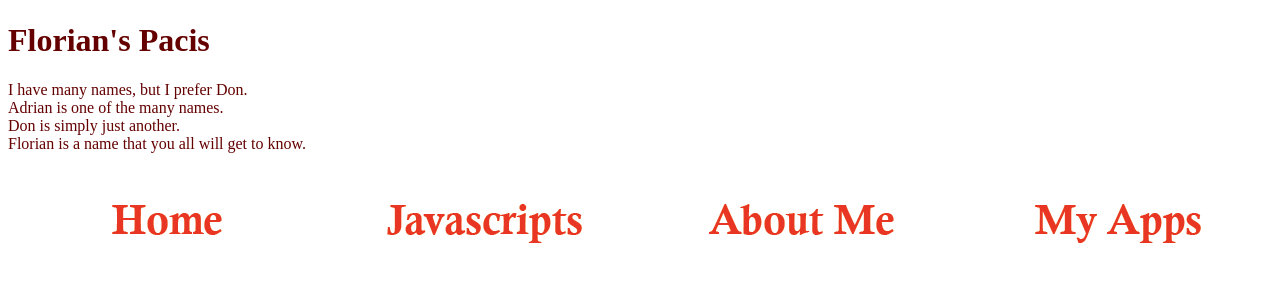
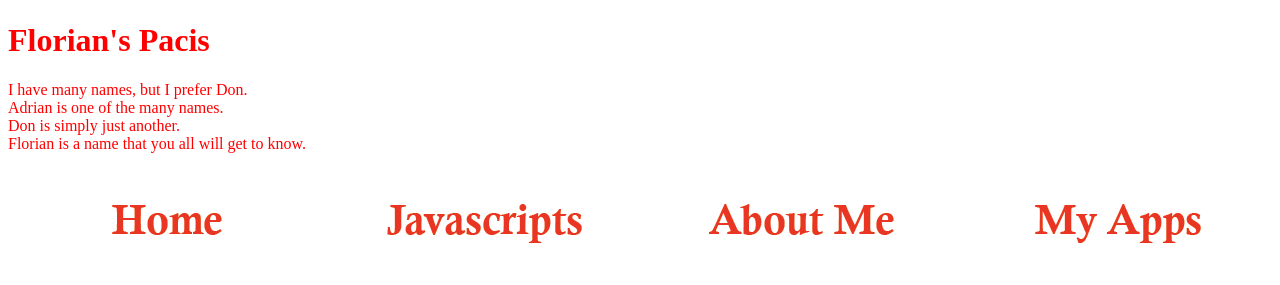
Before and after one commit to InPacis/InPacis.github.io, a plain HTML site: page index.html in a window 1280 px wide. Shown: the part 27-312 px from the top of the page. Drawn offline with Linux system fonts and the light colour scheme.

Commit message:
Update index.html

```diff
--- a/index.html
+++ b/index.html
@@ -7,7 +7,7 @@
     <body>
         <style>
        body {
-            color: rgb(100,0,0);
+            color: rgb(255,0,0);
             background: rgb(255,255,255);
             }
         </style>
```
